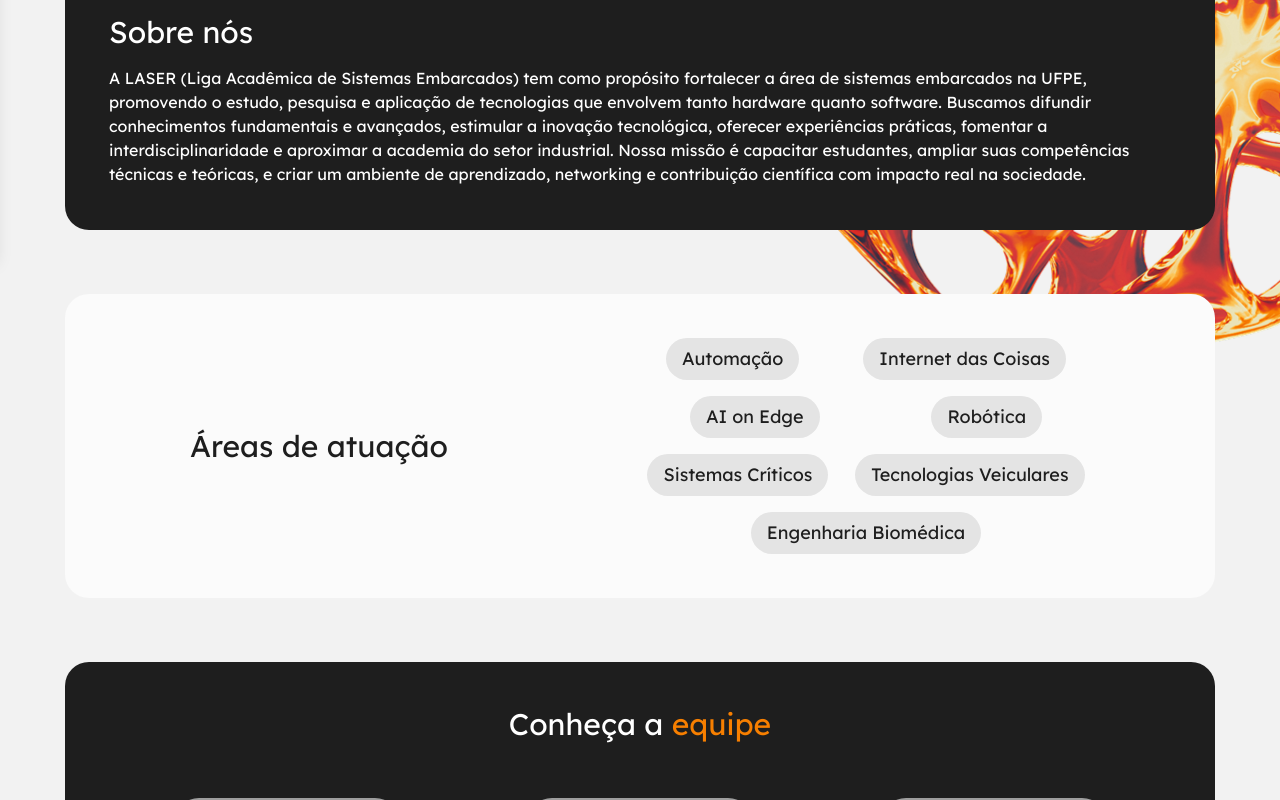
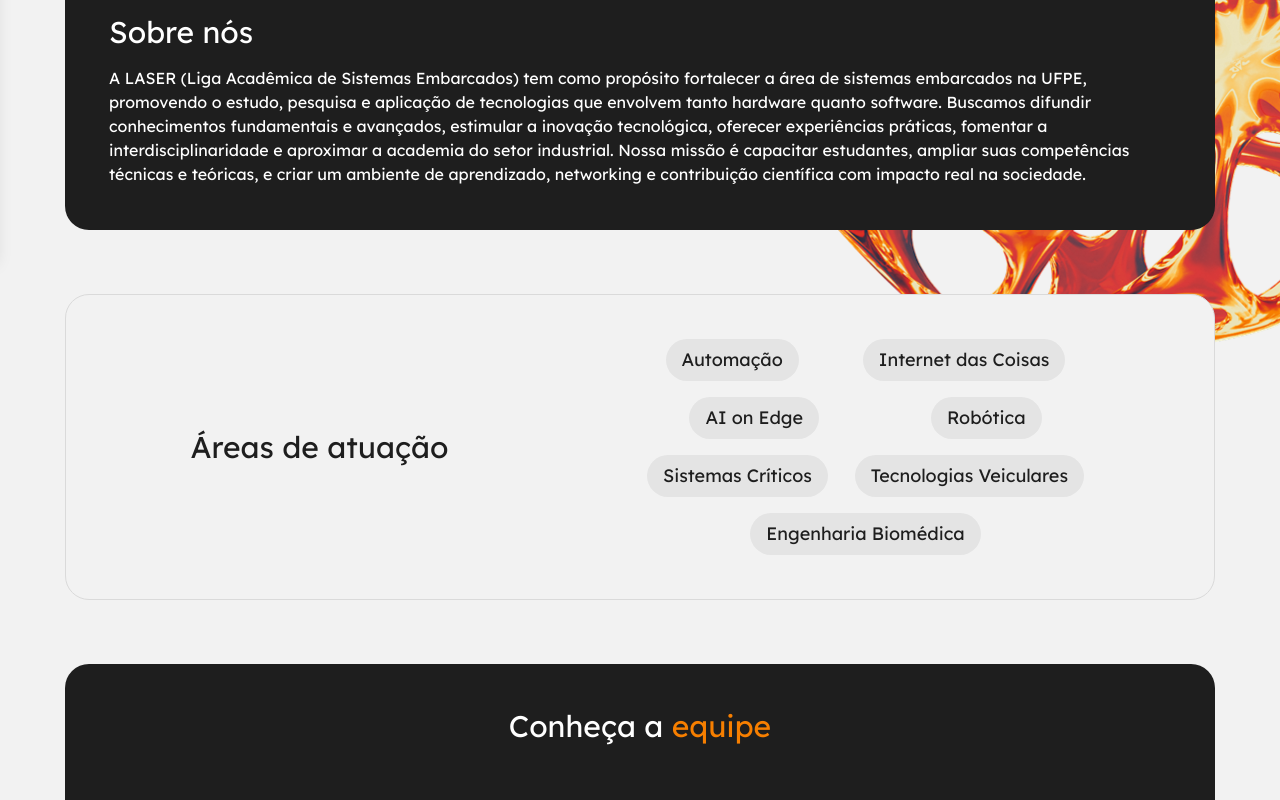
Before and after one commit to Liga-Academica-de-Sistemas-Embarcados/laser-site, a Next.js app: page / in a window 1280 px wide. Shown: the part 543-1343 px from the top of the page. Built offline with nearby package versions, Linux system fonts and the light colour scheme; grey boxes are pictures that could not be loaded.

Commit message:
style: card style change

```diff
--- a/src/components/BaseContentCard.tsx
+++ b/src/components/BaseContentCard.tsx
@@ -11,7 +11,7 @@
 
 export function BaseContentCard({ solid, children, className }: BaseContentCardProps) {
   return (
-    <div className={clsx('rounded-3xl p-8 md:p-11', { 'bg-solid': solid, 'bg-background-darker': !solid }, className)}>
+    <div className={clsx('rounded-3xl p-8 md:p-11', { 'bg-solid': solid, 'bg-[#f2f2f2] border border-[#DADADA]': !solid }, className)}>
       {children}
     </div>
   );
```
